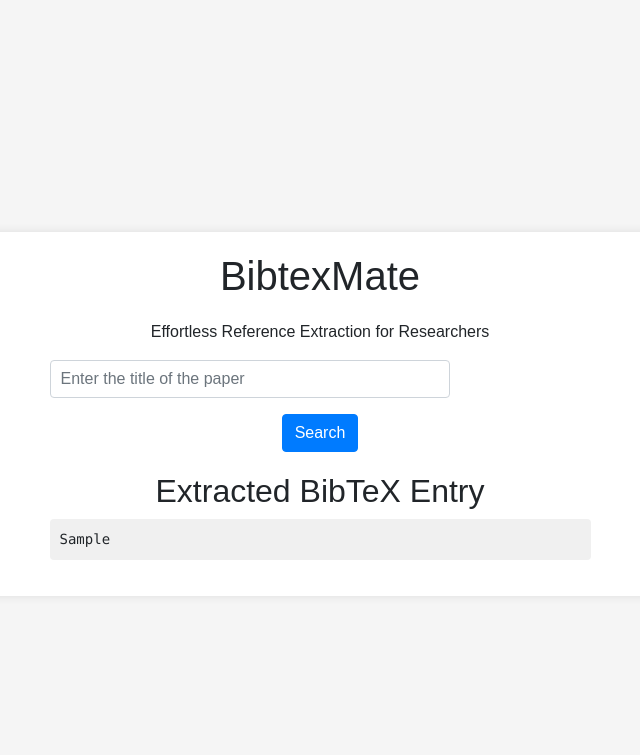
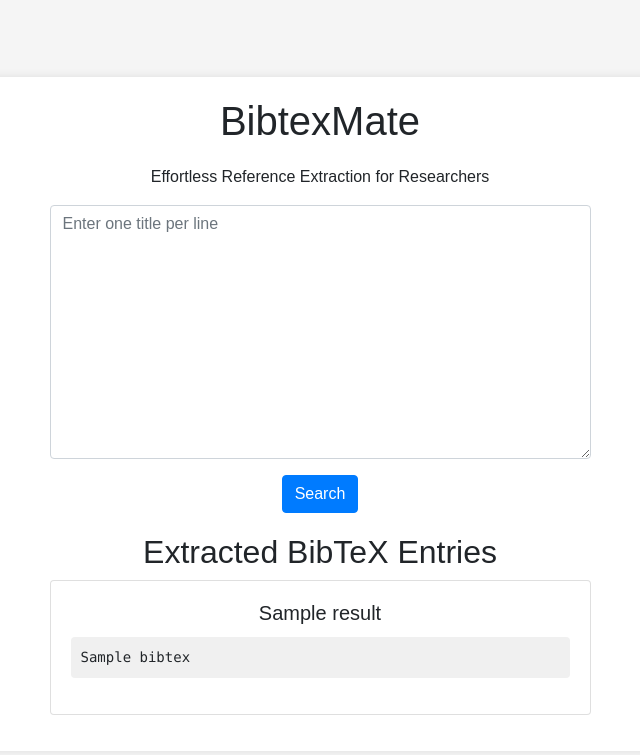
Before and after one commit to hjiang13/BibtexMate, a Flask app: template templates/index.html in a window 1280 px wide. Shown: the top 755 px of the page, without its empty margins (320-960 px from the left). Run offline with Flask 2, Linux system fonts and the light colour scheme; the template is opened without the code that fills it: most values are stand-ins (such as "Sample title", 1, 10 or a date in 2020); some libraries are stand-ins or nearby versions.

Commit message:
Add support for batch processing of titles

```diff
--- a/app.py
+++ b/app.py
@@ -1,42 +1,59 @@
 import os
 import requests
-from flask import Flask, request, render_template, redirect, url_for
-from urllib.parse import quote as url_quote
+from flask import Flask, request, render_template
+import logging
 
 app = Flask(__name__)
 
+# Set up basic logging
+logging.basicConfig(level=logging.INFO)
+
 def search_crossref_for_bibtex(title):
-    url = "https://api.crossref.org/works"
-    headers = {"Accept": "application/json"}
-    params = {"query.title": title, "rows": 1}
+    try:
+        url = "https://api.crossref.org/works"
+        headers = {"Accept": "application/json"}
+        params = {"query.title": title, "rows": 1}
 
-    response = requests.get(url, headers=headers, params=params)
-    if response.status_code == 200:
-        data = response.json()
-        if data["message"]["items"]:
-            item = data["message"]["items"][0]
-            doi = item.get("DOI")
-            if doi:
-                bibtex_url = f"https://doi.org/{url_quote(doi)}"
-                bibtex_response = requests.get(bibtex_url, headers={"Accept": "application/x-bibtex"})
-                if bibtex_response.status_code == 200:
-                    return bibtex_response.text
-    return None
+        response = requests.get(url, headers=headers, params=params)
+        logging.info(f"Title search response for '{title}': {response.status_code} - {response.json()}")
+
+        if response.status_code == 200:
+            data = response.json()
+            if data["message"]["items"]:
+                item = data["message"]["items"][0]
+                doi = item.get("DOI")
+                if doi:
+                    bibtex_url = f"https://doi.org/{doi}"
+                    bibtex_response = requests.get(bibtex_url, headers={"Accept": "application/x-bibtex"})
+                    logging.info(f"BibTeX response for '{title}': {bibtex_response.status_code} - {bibtex_response.text}")
+
+                    if bibtex_response.status_code == 200:
+                        return bibtex_response.text
+        return None
+    except Exception as e:
+        logging.error(f"Error in search_crossref_for_bibtex for '{title}': {e}")
+        return None
 
 @app.route('/', methods=['GET', 'POST'])
 def index():
     try:
         if request.method == 'POST':
-            title = request.form.get('title')
-            if title:
-                bibtex_entry = search_crossref_for_bibtex(title)
-                if bibtex_entry:
-                    return render_template('index.html', bibtex_entry=bibtex_entry)
-                else:
-                    return render_template('index.html', error="No BibTeX entry found for the given title.")
+            titles = request.form.get('titles')
+            if titles:
+                titles_list = titles.split('\n')
+                results = {}
+                for title in titles_list:
+                    title = title.strip()
+                    if title:
+                        bibtex_entry = search_crossref_for_bibtex(title)
+                        if bibtex_entry:
+                            results[title] = bibtex_entry
+                        else:
+                            results[title] = "No BibTeX entry found for this title."
+                return render_template('index.html', results=results)
         return render_template('index.html')
     except Exception as e:
-        print(f"Error in index route: {e}")
+        logging.error(f"Error in index route: {e}")
         return render_template('index.html', error="An internal error occurred. Please try again later.")
 
 if __name__ == '__main__':
--- a/static/style.css
+++ b/static/style.css
@@ -28,10 +28,10 @@
     margin-bottom: 20px;
 }
 
-input[type="text"] {
+textarea {
     padding: 10px;
-    width: 80%;
-    max-width: 400px;
+    width: 100%;
+    max-width: 100%;
     margin-bottom: 10px;
 }
 
@@ -46,3 +46,7 @@
     border-radius: 4px;
     overflow-x: auto;
 }
+
+.card {
+    margin-bottom: 10px;
+}
--- a/templates/index.html
+++ b/templates/index.html
@@ -15,15 +15,22 @@
                 <p class="text-center">Effortless Reference Extraction for Researchers</p>
                 <form action="/" method="post">
                     <div class="form-group">
-                        <input type="text" class="form-control" name="title" placeholder="Enter the title of the paper" required>
+                        <textarea class="form-control" name="titles" rows="10" placeholder="Enter one title per line" required></textarea>
                     </div>
                     <div class="form-group text-center">
                         <button type="submit" class="btn btn-primary">Search</button>
                     </div>
                 </form>
-                {% if bibtex_entry %}
-                    <h2>Extracted BibTeX Entry</h2>
-                    <pre>{{ bibtex_entry }}</pre>
+                {% if results %}
+                    <h2>Extracted BibTeX Entries</h2>
+                    {% for title, bibtex in results.items() %}
+                        <div class="card mb-3">
+                            <div class="card-body">
+                                <h5 class="card-title">{{ title }}</h5>
+                                <pre>{{ bibtex }}</pre>
+                            </div>
+                        </div>
+                    {% endfor %}
                 {% elif error %}
                     <p class="text-danger">{{ error }}</p>
                 {% endif %}
```
